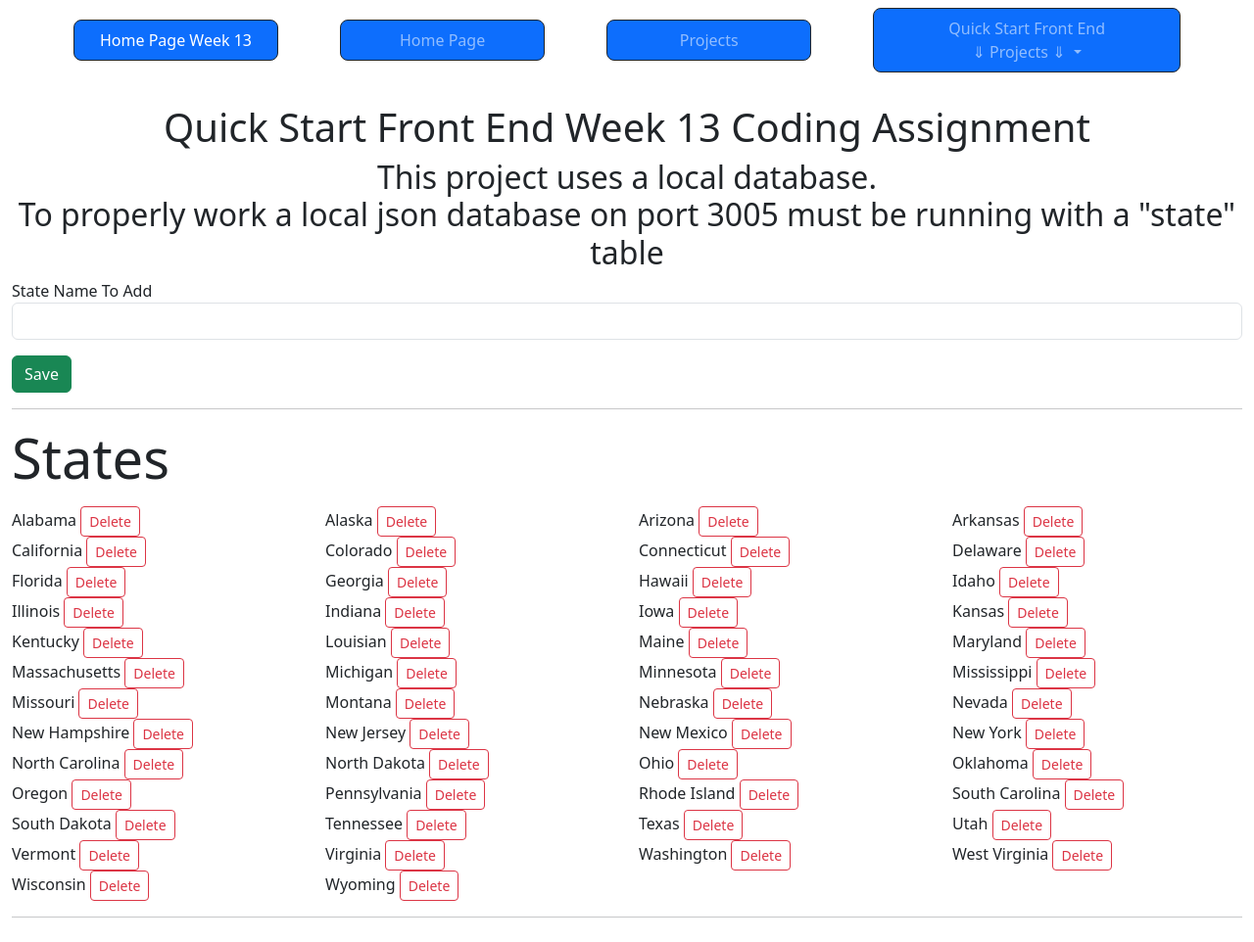
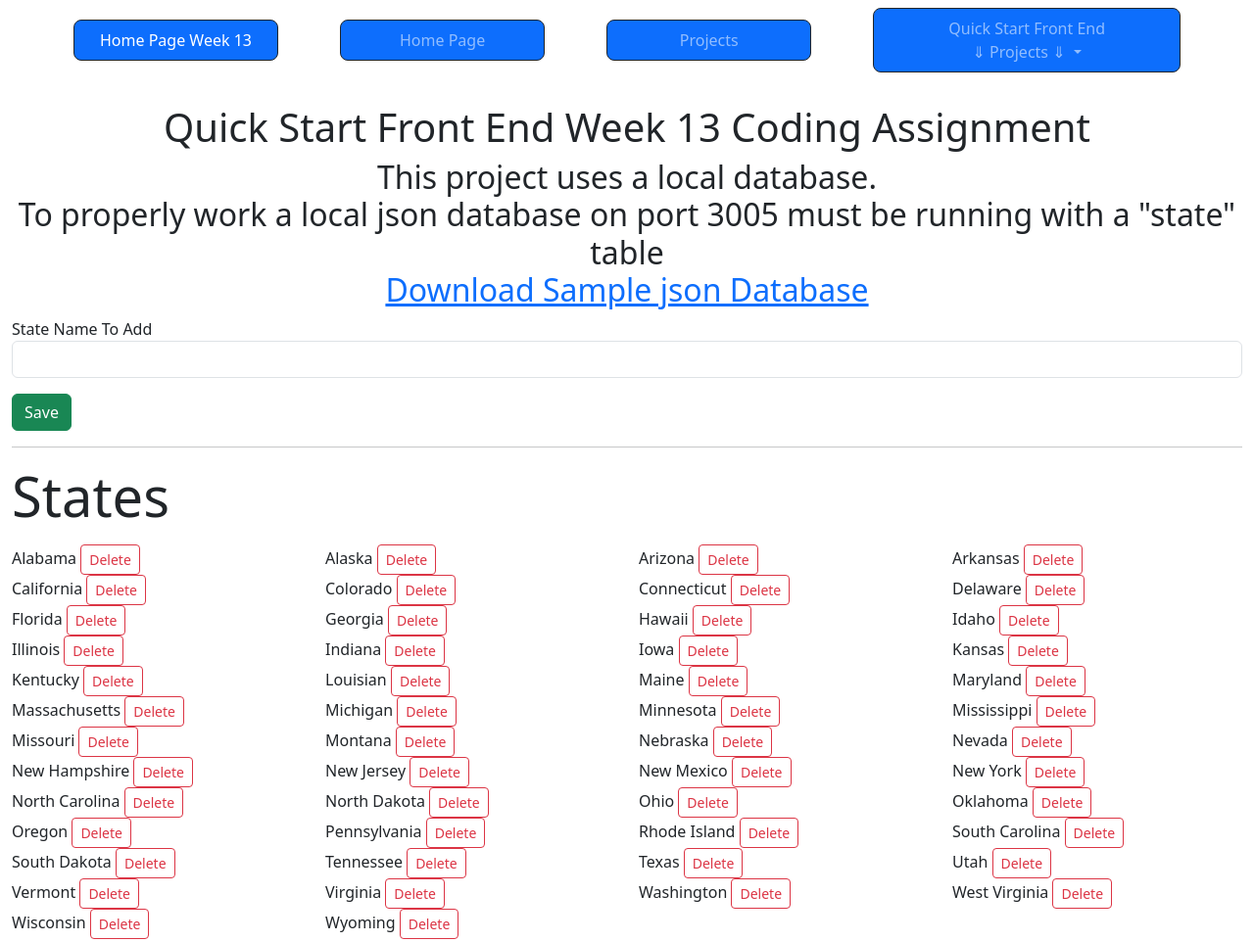
Before and after one commit to blburgen/QuickStartFE13, a website built with Vite: page index.html in a window 1280 px wide. Shown: the top 962 px of the page at 98% size. Built offline with nearby package versions, Linux system fonts and the light colour scheme; data requests are answered from the project's data file.

Commit message:
sample database

```diff
--- a/index.html
+++ b/index.html
@@ -61,7 +61,7 @@
       <h2 class="text-center">
         This project uses a local database.  <br>
         To properly work a local json database on port 3005 must be running with a "state" table <br>
-        <!-- <a href="/db.json" download="db">Download Sample json Database</a> -->
+        <a href="db.json" download="db">Download Sample json Database</a>
       </h2>
       <!-- form to add state to database -->
       <form>
--- a/src/main.ts
+++ b/src/main.ts
@@ -1,6 +1,7 @@
 import "../node_modules/bootstrap/dist/css/bootstrap.min.css"
 import "bootstrap"
 import { deleteState,postStates,fetchAllStates } from "./api"
+import "../db.json"
 
 export type StateType = {
     id: number
```
